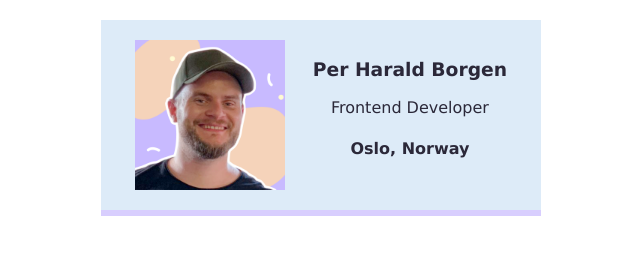
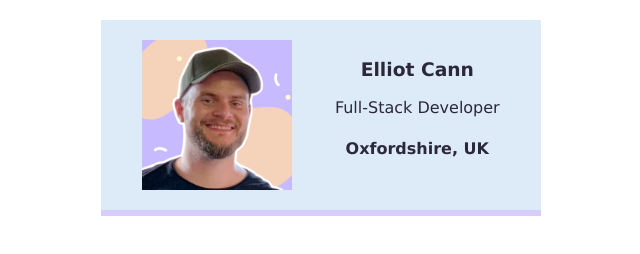
Before and after one commit to elliotcann/business-card, a plain HTML site: page index.html in a window 1280 px wide. Shown: the whole page, without its empty margins (319-959 px from the left). Drawn offline with Linux system fonts and the light colour scheme.

```diff
--- a/index.html
+++ b/index.html
@@ -6,9 +6,9 @@
         <div class="card">
             <img class="avatar" src="images/per.png">
             <div >
-                <h3>Per Harald Borgen</h3>
-                <p>Frontend Developer</p>
-                <h4>Oslo, Norway</h4>
+                <h3>Elliot Cann</h3>
+                <p>Full-Stack Developer</p>
+                <h4>Oxfordshire, UK</h4>
             </div>
         </div>
     </body>
```
Also changed, not shown: package.json (deleted, +0 -14 lines), vite.config.js (deleted, +0 -7 lines), README.md (deleted), 1 other file.
